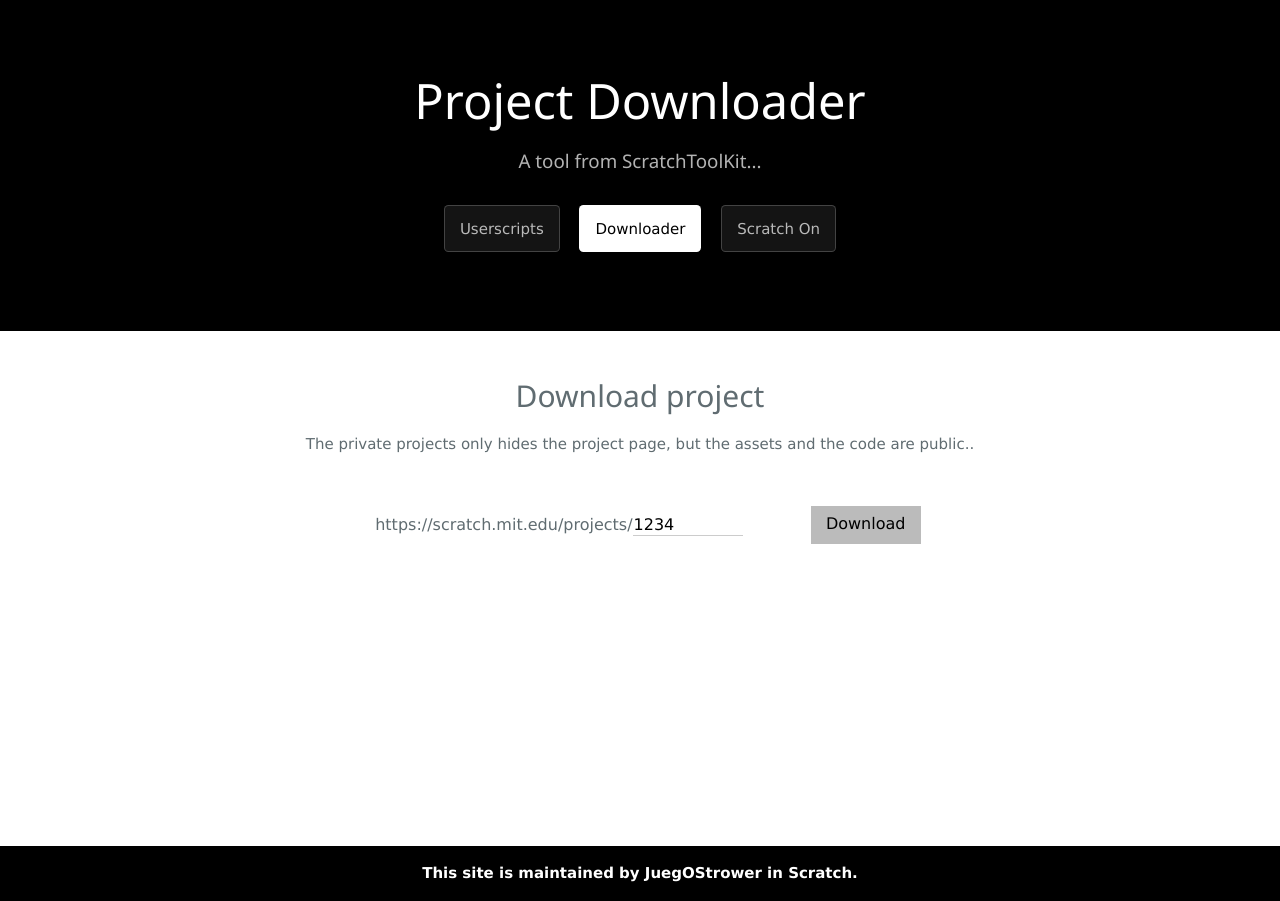
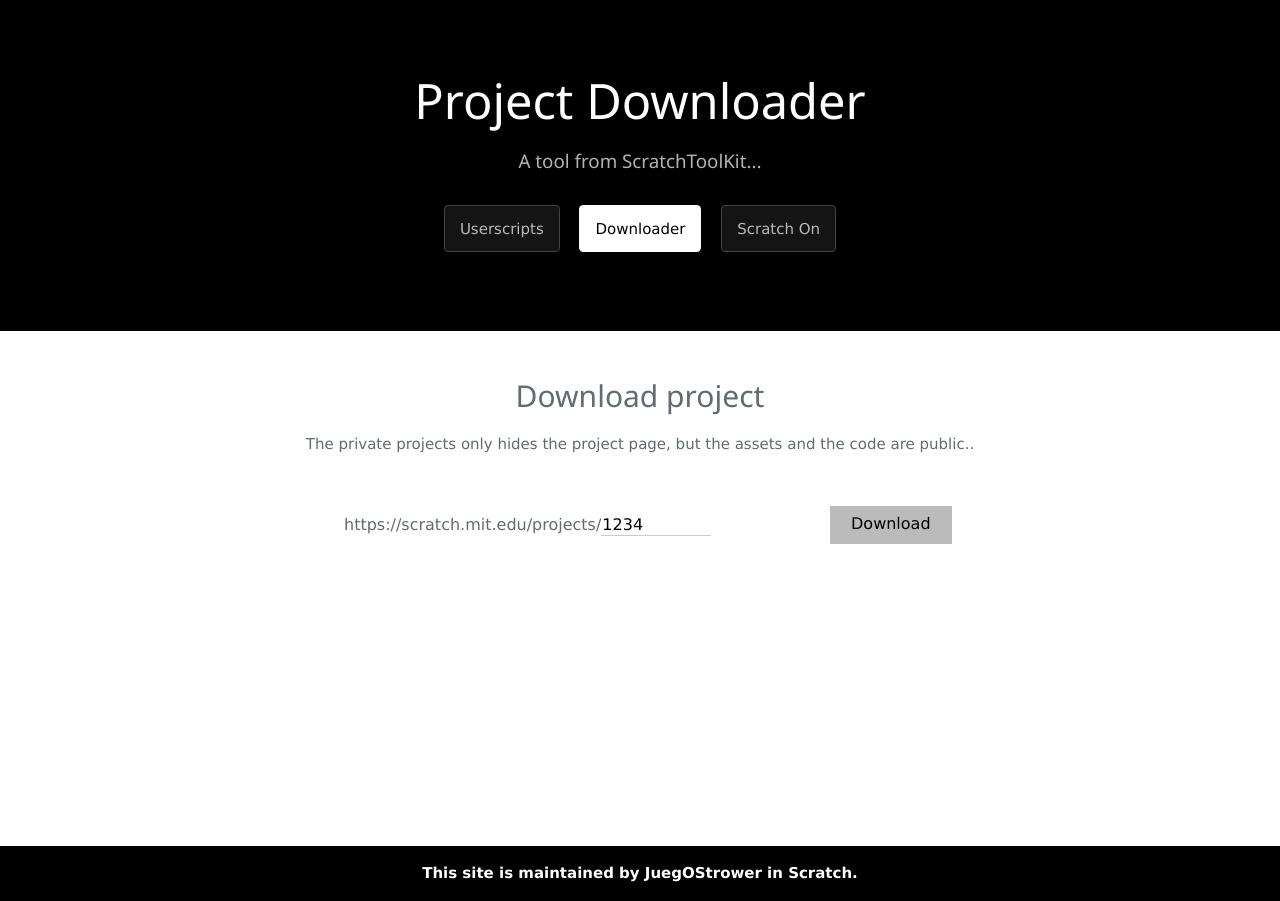
Before and after one commit to JuegOStrower/juegostrower.github.io, a Jekyll site: the page downloader/index.html, which Jekyll copies as it is, in a window 1280 px wide. Built offline with Jekyll 4.4.1, drawn with Linux system fonts in a browser that asks for light colours; nearby versions of some CDN libraries; comment, search, counter and statistics services are not loaded.

Commit message:
Update index.html

```diff
--- a/downloader/index.html
+++ b/downloader/index.html
@@ -35,7 +35,7 @@
       <p>The private projects only hides the project page, but the assets and the code are public..</p>
     <div class="w3-container w3-responsive">
 	<div id="progress"></div>
-	<table class="w3-table" style="margin:0px auto; width:45%">
+	<table class="w3-table" style="margin:0px auto; width:50%">
           <tbody><tr class="w3-text-white">
             <th>What's the Project Id?</th>
 			<th id="downdirect" class="w3-right w3-small">Direct link</th>
```
